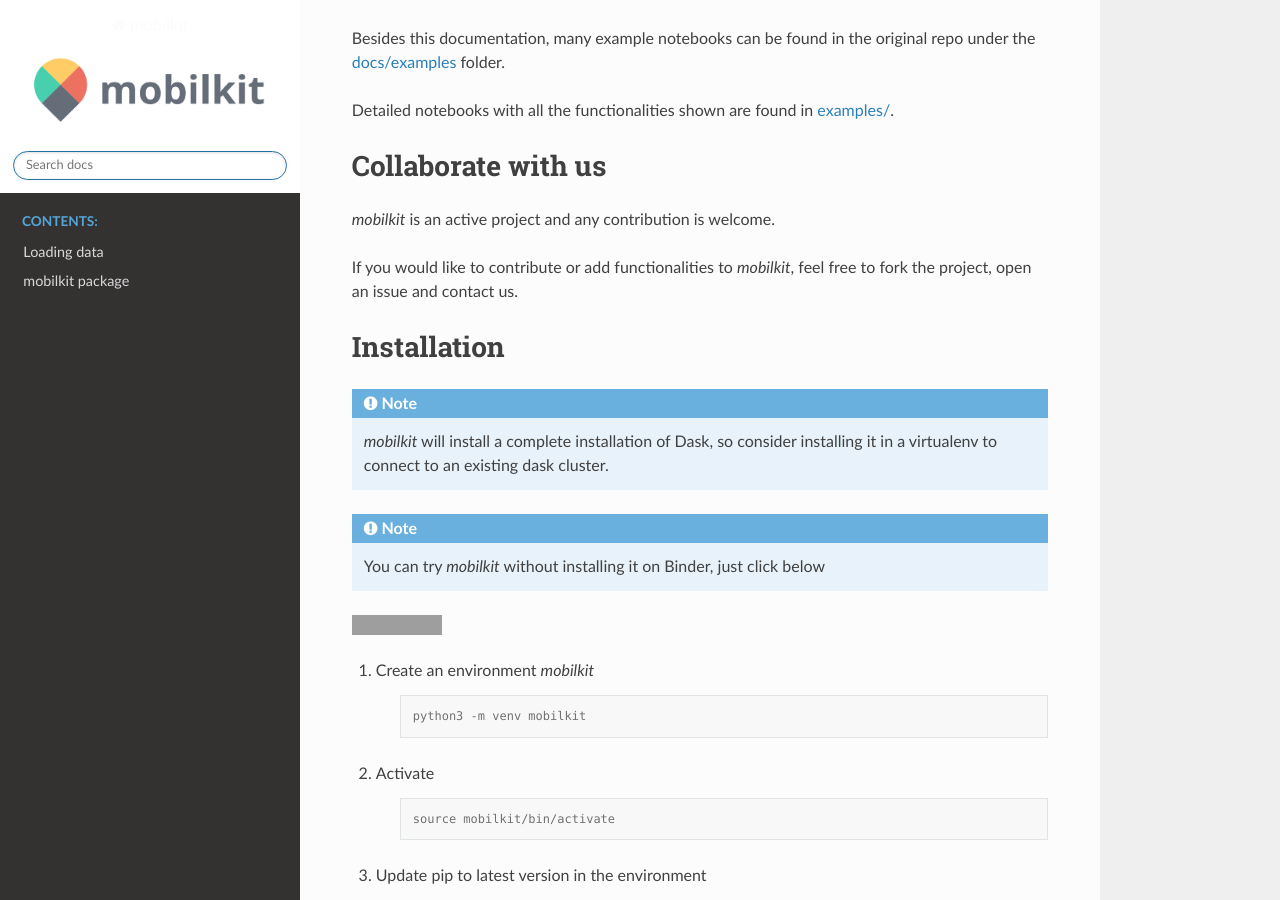
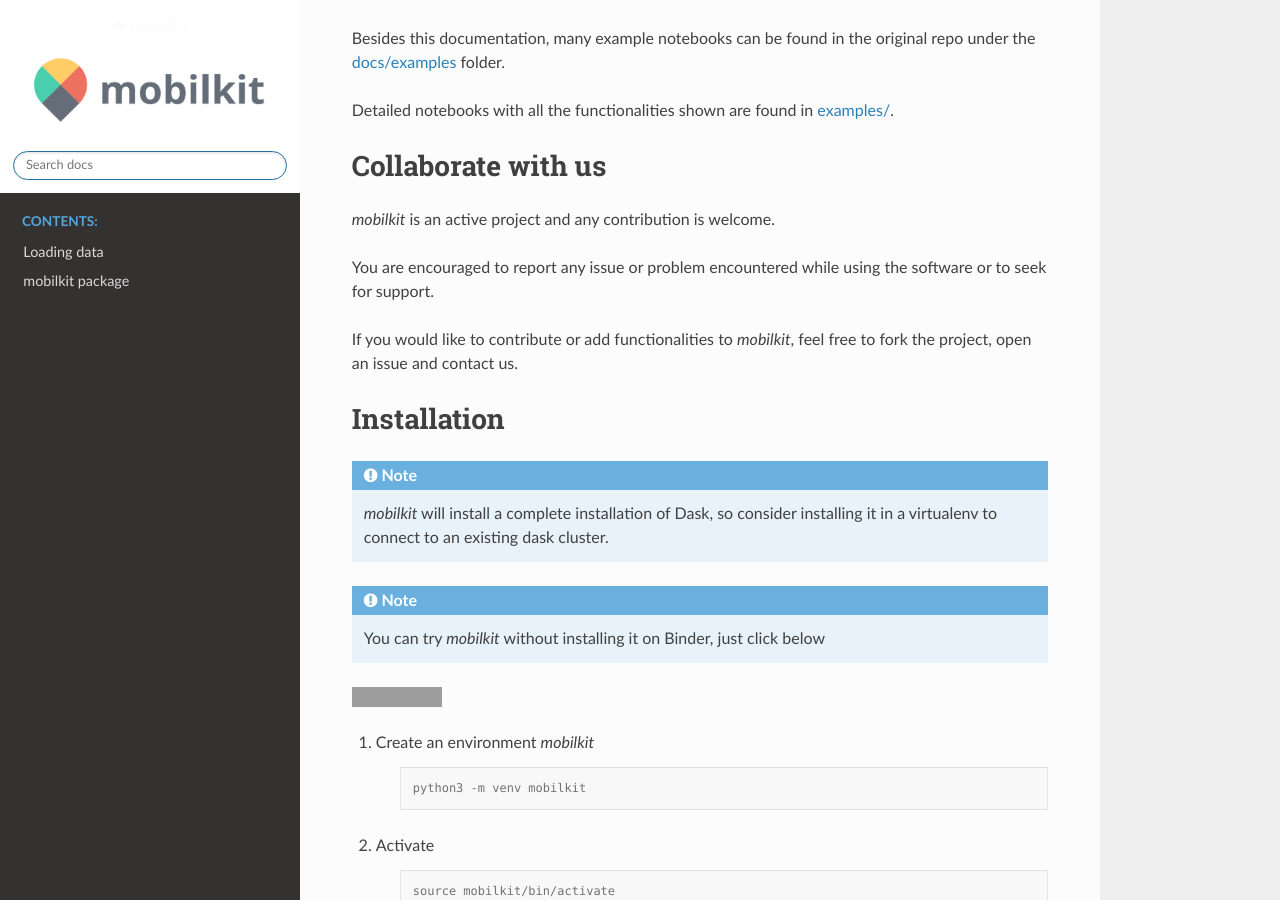
Before and after one commit to mindearth/mobilkit, a Sphinx documentation site: the page built from docs/index.rst, in a window 1280 px wide and 900 px high, scrolled down 506 px. Built offline with Sphinx 7.4.7 and the Read the Docs theme 2.0.0, drawn with Linux system fonts in a browser that asks for light colours; pages that are not in the unit, such as notebooks, are missing from menus; grey boxes are pictures that could not be loaded.

Commit message:
Added contribution community guidelines.

```diff
--- a/docs/index.rst
+++ b/docs/index.rst
@@ -32,6 +32,8 @@ Collaborate with us
 =====================
 
 `mobilkit` is an active project and any contribution is welcome.
+
+You are encouraged to report any issue or problem encountered while using the software or to seek for support.
 
 If you would like to contribute or add functionalities to `mobilkit`, feel free to fork the project, open an issue and contact us.
 
```
Also changed, not shown: README.md (+2 -0 lines).
